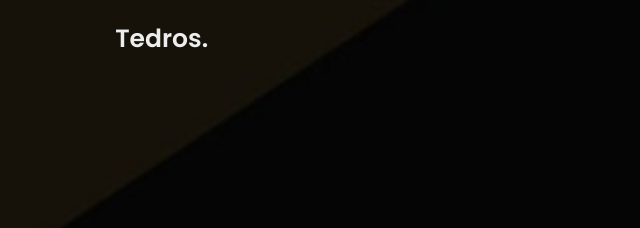
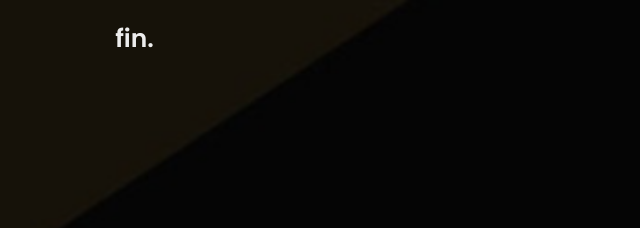
Before and after one commit to rohailk6/VideoEditing-Portfolio, a plain HTML site: page index.html in a window 1280 px wide. Shown: the top 228 px of the page, 0-640 px from the left. Drawn offline with nearby package versions, Linux system fonts and the light colour scheme.

Commit message:
Update index.html

```diff
--- a/index.html
+++ b/index.html
@@ -17,7 +17,7 @@
 
     <!-- header design -->
     <header class="header">
-        <a href="#" class="logo">Tedros.</a>
+        <a href="#" class="logo">fin.</a>
 
         <div class="bx bx-menu" id="menu-icon"></div>
 
```
